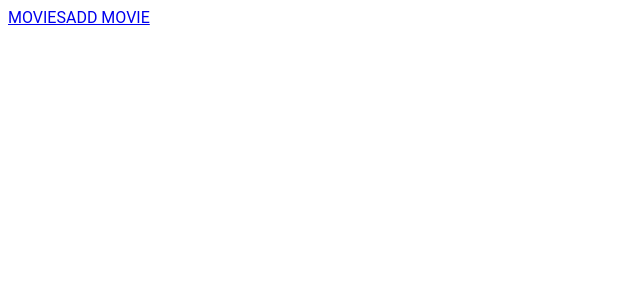
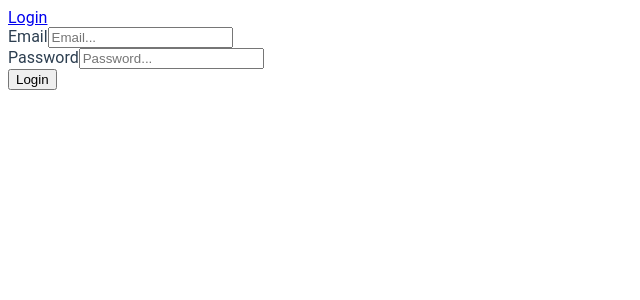
Before and after one commit to AlxRdnvc/Movies-app-vue.js, a Vue app: page /login in a window 1280 px wide. Shown: the top 300 px of the page, without its empty margins (0-640 px from the left). Built offline with nearby package versions, Linux system fonts and the light colour scheme; the HTML template or start-up script is replaced by a standard one.

Commit message:
zadatak 5

```diff
--- a/src/components/AddMovie.vue
+++ b/src/components/AddMovie.vue
@@ -44,8 +44,10 @@ export default {
     methods: {
         addNewMovie(){
            movies.add(this.newMovie)
-           .then(response => {this.$router.push('/movies')})
-           .catch(err => console.log(this.errors = err.response.data.errors))
+           .then(() => {this.$router.push('/movies')})
+           .catch((error) => {
+                this.errors = error.response.data.error
+            })
         }
     }
 }
--- /dev/null
+++ b/src/components/Login.vue
@@ -0,0 +1,44 @@
+<template>
+    <div>
+        <form @submit.prevent="onSubmit">
+            <div class="form-group">
+                <label>Email</label>
+                <input type="email" class="form-control" id="email" placeholder="Email..." name="email" v-model="email">
+                <p class="alert alert-danger" v-if="errors">{{ errors }}</p>
+            </div>
+            <div class="form-group">
+                <label>Password</label>
+                <input type="password" class="form-control" id="password" placeholder="Password..." v-model="password" name="password">
+                <p class="alert alert-danger" v-if="errors">{{ errors }}</p>
+            </div>
+            <button type="submit" class="btn btn-primary">Login</button>
+        </form>
+    </div>
+</template>
+ <script>
+
+    import { authService } from '../services/auth'
+    import { eventBus } from '../main'
+
+    export default {
+    data(){
+        return {
+            email: '',
+            password: '',
+            errors:''
+        }
+    },
+    methods: {
+         onSubmit(){
+            authService.login(this.email, this.password)
+                .then((response) => {
+                    eventBus.$emit('changeState', true)
+                    this.$router.push('/movies')
+                })
+                .catch((error) => {
+                this.errors = error.response.data.error
+            })
+        }
+    }
+}
+</script>
--- a/src/components/NavBar.vue
+++ b/src/components/NavBar.vue
@@ -1,13 +1,40 @@
 <template>
-  <nav class="navbar navbar-expand-lg navbar-dark bg-dark">
-    <div class="navbar-brand">
-      <router-link class="nav-item nav-link" to="/movies">MOVIES</router-link>
-      <router-link class="nav-item nav-link" to="/add">ADD MOVIE</router-link>
-    </div>
-  </nav>
+  <div>
+    <nav class="navbar navbar-expand-lg navbar-dark bg-dark">
+      <div v-if="!isAuthenticated">
+        <router-link class="navbar-brand" to="/login">Login</router-link>
+      </div>
+      <div v-else>
+        <router-link class="navbar-brand" to="/movies">Movies</router-link>
+        <router-link class="navbar-brand" to="/add">Add</router-link>
+        <button @click="logout">Logout</button>
+      </div>
+    </nav>
+  </div>
 </template>
- <script>
+
+<script>
+import { authService } from '../services/auth'
+import { eventBus } from '../main'
+
 export default {
-    name: 'NavBar'
+
+  data() {
+    return {
+      isAuthenticated: authService.isAuthenticated()
+    }
+  },
+  methods: {
+    logout() {
+      authService.logout()
+      this.isAuthenticated = false
+      this.$router.push("/login");
+    }
+  },
+  created() {
+        eventBus.$on("changeState", state => {
+            this.isAuthenticated = state;
+        });
+    }
 }
 </script>
--- a/src/main.js
+++ b/src/main.js
@@ -3,7 +3,10 @@ import App from './App.vue'
 
 import {router} from './router.js'
 
+
 Vue.config.productionTip = false
+
+export const eventBus = new Vue();
 
 new Vue({
   router,
--- a/src/router.js
+++ b/src/router.js
@@ -3,6 +3,7 @@ import VueRouter from 'vue-router'
 
 import AppMovies from './pages/AppMovies'
 import AddMovie from './components/AddMovie'
+import Login from './components/Login.vue'
 
 Vue.use(VueRouter)
 
@@ -10,6 +11,7 @@ const routes = [
     {path:'/', redirect: '/movies', name: 'home'},
     {path:'/movies' , component: AppMovies, name:'movies'},
     {path:'/add' , component: AddMovie, name:'add-movie'},
+    {path: '/login', component: Login, name:'login'}
 ]
 
 export const router = new VueRouter({
--- /dev/null
+++ b/src/services/auth.js
@@ -0,0 +1,31 @@
+import axios from 'axios'
+
+    export default class AuthService {
+        constructor() {
+            axios.defaults.baseURL = 'http//localhost:8000/api/'
+            this.setAuthorizationHeader()
+        }
+        logout() {
+            localStorage.removeItem('token')
+            // delete axios.defaults.headers.common['Authorization']
+        }
+        login(email, password) {
+            return axios.post('auth/login', {
+            email, password
+            }).then((response) => {
+            // console.log(response.data.access_token)
+            window.localStorage.setItem('token', response.data.access_token)
+            this.setAuthorizationHeader()
+            })
+        }
+        setAuthorizationHeader() {
+            const token = window.localStorage.getItem('token')
+            axios.defaults.headers.common['Authorization'] = `Bearer ${token}`
+        }
+
+        isAuthenticated() {
+            return !!localStorage.getItem('token')
+        }
+    }
+
+export const authService = new AuthService()
```
